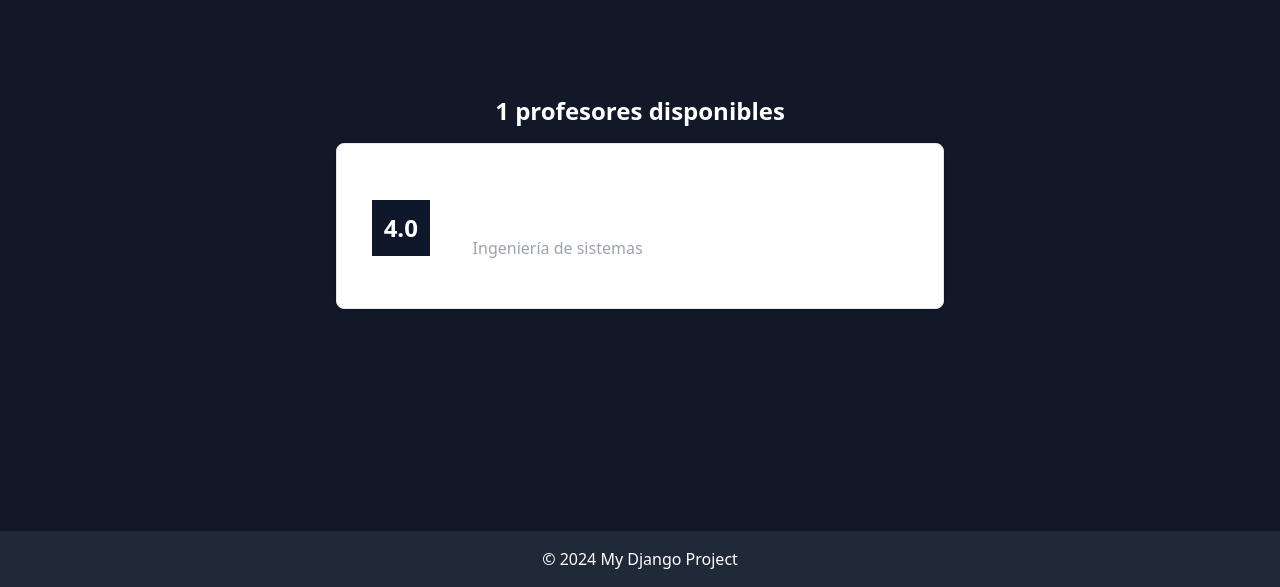
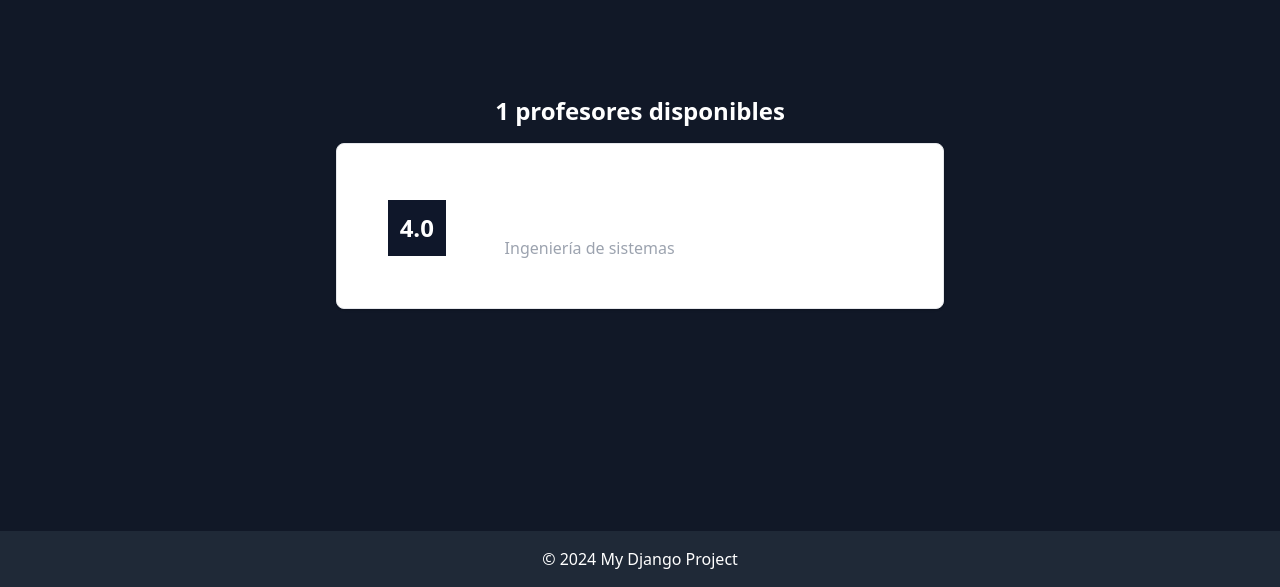
Before and after one commit to tebanduarte2/TALLER1, a Django app: page /professors/ in a window 1280 px wide. Shown: the part 213-800 px from the top of the page. Run offline with Django 5.2, Linux system fonts and the light colour scheme; tables that the repository leaves empty hold one stand-in row (values such as "Sample post"); some libraries are stand-ins or nearby versions.

Commit message:
MAKING CARD STYLES COHERENT

```diff
--- a/fourStars/templates/partials/professorCard.html
+++ b/fourStars/templates/partials/professorCard.html
@@ -1,6 +1,6 @@
 <a href="{% url 'professor_view' professor.id %}">
-    <div class="card flex w-full p-6 bg-white border border-gray-200 rounded-lg shadow hover:bg-gray-100 dark:bg-gray-800 dark:border-gray-700 dark:hover:bg-gray-700">
-        <div class="w-1/5 pr-8 flex flex-col items-center gap-2">
+    <div class="card flex gap-8 w-full p-6 bg-white border border-gray-200 rounded-lg shadow hover:bg-gray-100 dark:bg-gray-800 dark:border-gray-700 dark:hover:bg-gray-700">
+        <div class="w-1/5 flex flex-col items-center gap-2">
             <h4 class="font-semibold">QUALITY</h4>
             <div class="bg-slate-900 p-3 w-min">
                 <h1 class=" font-extrabold text-2xl ">{{ professor.average_rating }}</h1>
--- a/fourStars/templates/partials/reviewCard.html
+++ b/fourStars/templates/partials/reviewCard.html
@@ -1,4 +1,4 @@
-<div class="card flex gap-4 w-full p-6 bg-white border border-gray-200 rounded-lg shadow hover:bg-gray-100 dark:bg-gray-800 dark:border-gray-700 dark:hover:bg-gray-700">
+<div class="card gap-8 flex w-full p-6 bg-white border border-gray-200 rounded-lg shadow hover:bg-gray-100 dark:bg-gray-800 dark:border-gray-700 dark:hover:bg-gray-700">
     <div class=" w-1/8 gap-2 flex-col flex items-center">
         <h4 class="font-semibold">CALIDAD</h4>
         <div class="bg-slate-900 text-center py-2 w-full">
--- a/theme/static/css/dist/styles.css
+++ b/theme/static/css/dist/styles.css
@@ -1040,6 +1040,10 @@ select {
   gap: 1.5rem;
 }
 
+.gap-8 {
+  gap: 2rem;
+}
+
 .space-x-4 > :not([hidden]) ~ :not([hidden]) {
   --tw-space-x-reverse: 0;
   margin-right: calc(1rem * var(--tw-space-x-reverse));
```
